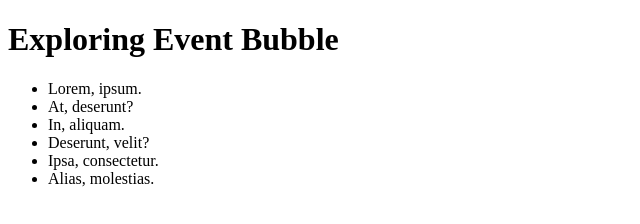
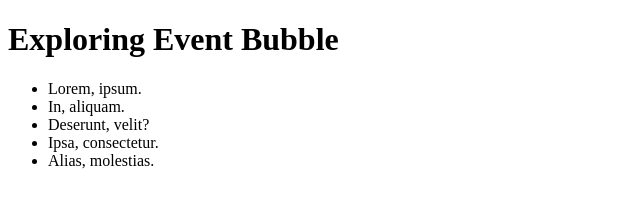
Before and after one commit to AkibRiad/dom-practice, a plain HTML site: page bubble.html in a window 1280 px wide. Both pictures are taken after a click on the item "At, deserunt?". Shown: the whole page, without its empty margins (0-640 px from the left). Drawn offline with Linux system fonts and the light colour scheme.

Commit message:
added new html file

```diff
--- a/bubble.html
+++ b/bubble.html
@@ -9,12 +9,12 @@
     <h1>Exploring Event Bubble</h1>
     <section>
         <ul id="list-ul">
-            <li id="item-1">Lorem, ipsum.</li>
-            <li id="item-2">At, deserunt?</li>
-            <li id="item-3">In, aliquam.</li>
-            <li id="item-4">Deserunt, velit?</li>
-            <li id="item-5">Ipsa, consectetur.</li>
-            <li id="item-6">Alias, molestias.</li>
+            <li class="item">Lorem, ipsum.</li>
+            <li class="item">At, deserunt?</li>
+            <li class="item">In, aliquam.</li>
+            <li class="item">Deserunt, velit?</li>
+            <li class="item">Ipsa, consectetur.</li>
+            <li class="item">Alias, molestias.</li>
         </ul>
 
     </section>
--- a/js/index.js
+++ b/js/index.js
@@ -25,11 +25,20 @@
 //     })
 
 
-    document.getElementById('item-2').addEventListener('click',function(event){
-        console.log(7);
-        event.stopPropagation();
+    // document.getElementById('item-2').addEventListener('click',function(event){
+    //     console.log(7);
+    //     event.stopPropagation();
+    // })
+
+// document.getElementById('list-ul').addEventListener('click',function(){
+//     console.log(100);
+// })
+
+
+
+const abc = document.getElementsByClassName('item');
+for(const ab of abc){
+    ab.addEventListener('click',function(event){
+        event.target.parentNode.removeChild(event.target)
     })
-
-document.getElementById('list-ul').addEventListener('click',function(){
-    console.log(100);
-})
+}
```
Also changed, not shown: something.html (added, +23 -0 lines), js/some.js (added).
